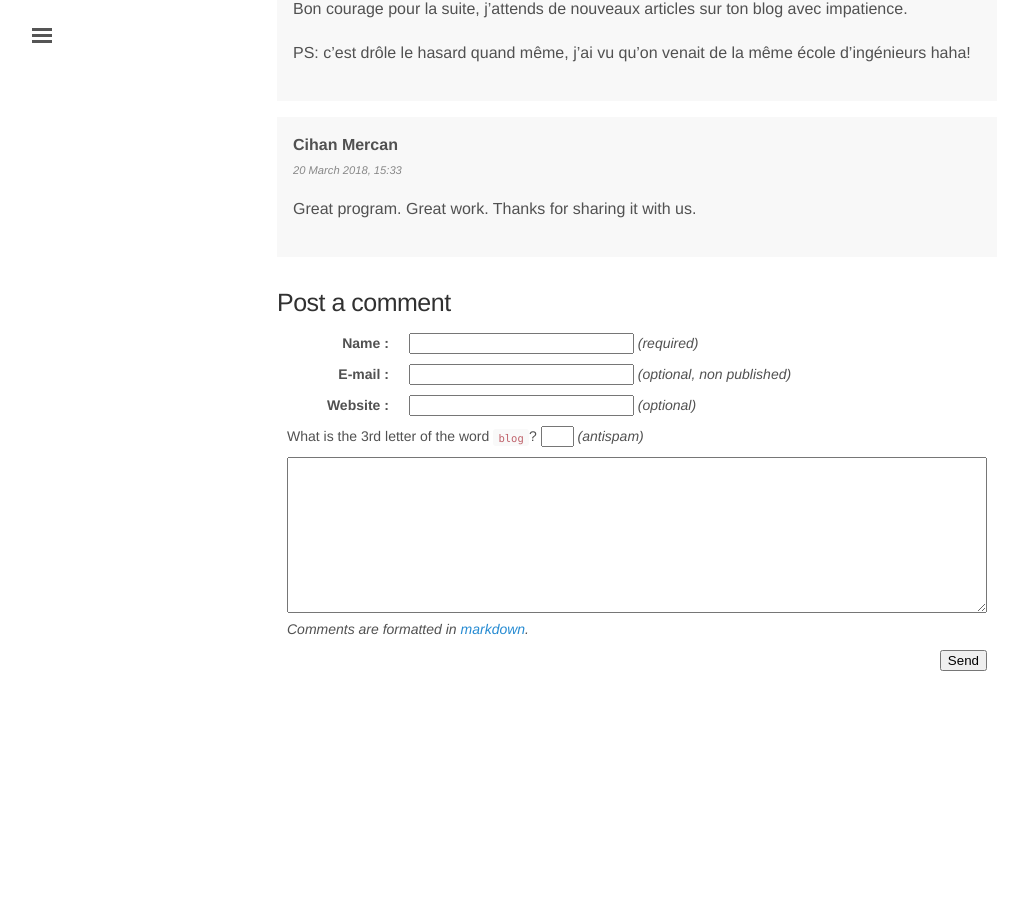
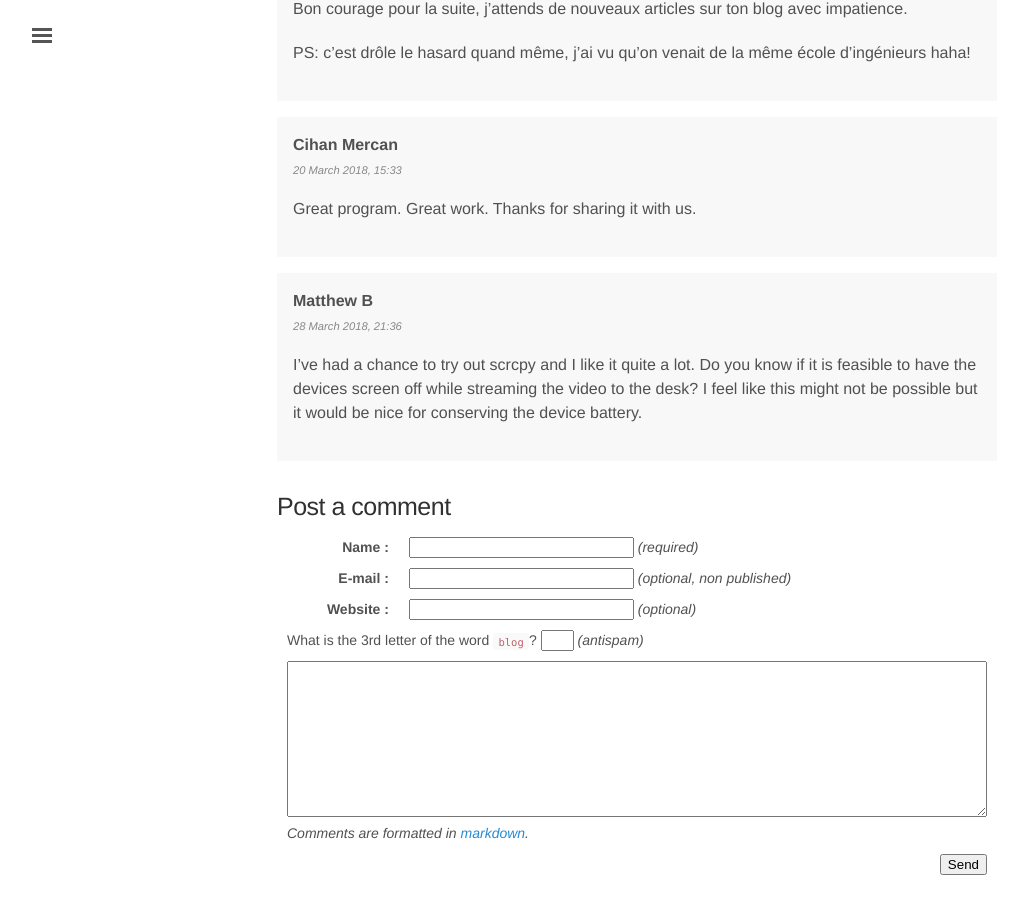
Before and after one commit to rom1v/blog.rom1v.com, a Jekyll site: the page built from _posts/2018-03-08-introducing-scrcpy.md, in a window 1280 px wide and 900 px high, scrolled down 16685 px. Shown: the whole window, without its empty margins (3-1021 px from the left). Built offline with Jekyll 4.4.1, drawn with Linux system fonts in a browser that asks for light colours; before the commit the page ends 17381 px from its top, so only the background shows below that.

Commit message:
Publish comment 33 for scrcpy

```diff
--- a/_data/comments-2018-03-introducing-scrcpy.yaml
+++ b/_data/comments-2018-03-introducing-scrcpy.yaml
@@ -297,3 +297,11 @@
   date: 2018-03-20 15:33:22+01:00
   contents: |
     Great program. Great work. Thanks for sharing it with us.
+- id: 33
+  author: Matthew B
+  date: 2018-03-28 21:36:04+02:00
+  contents: |
+    I've had a chance to try out scrcpy and I like it quite a lot. Do you know
+    if it is feasible to have the devices screen off while streaming the video
+    to the desk? I feel like this might not be possible but it would be nice for
+    conserving the device battery.
```
